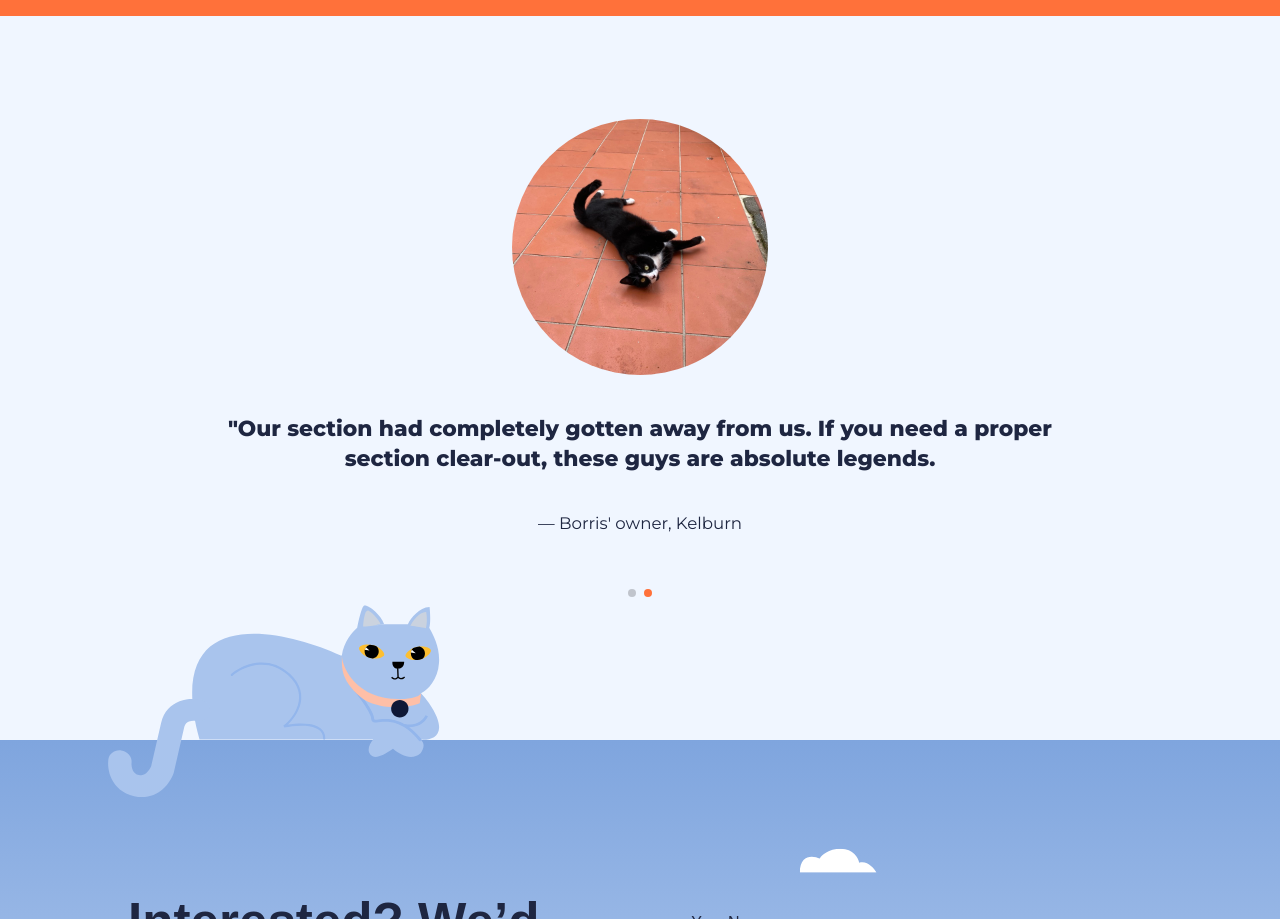
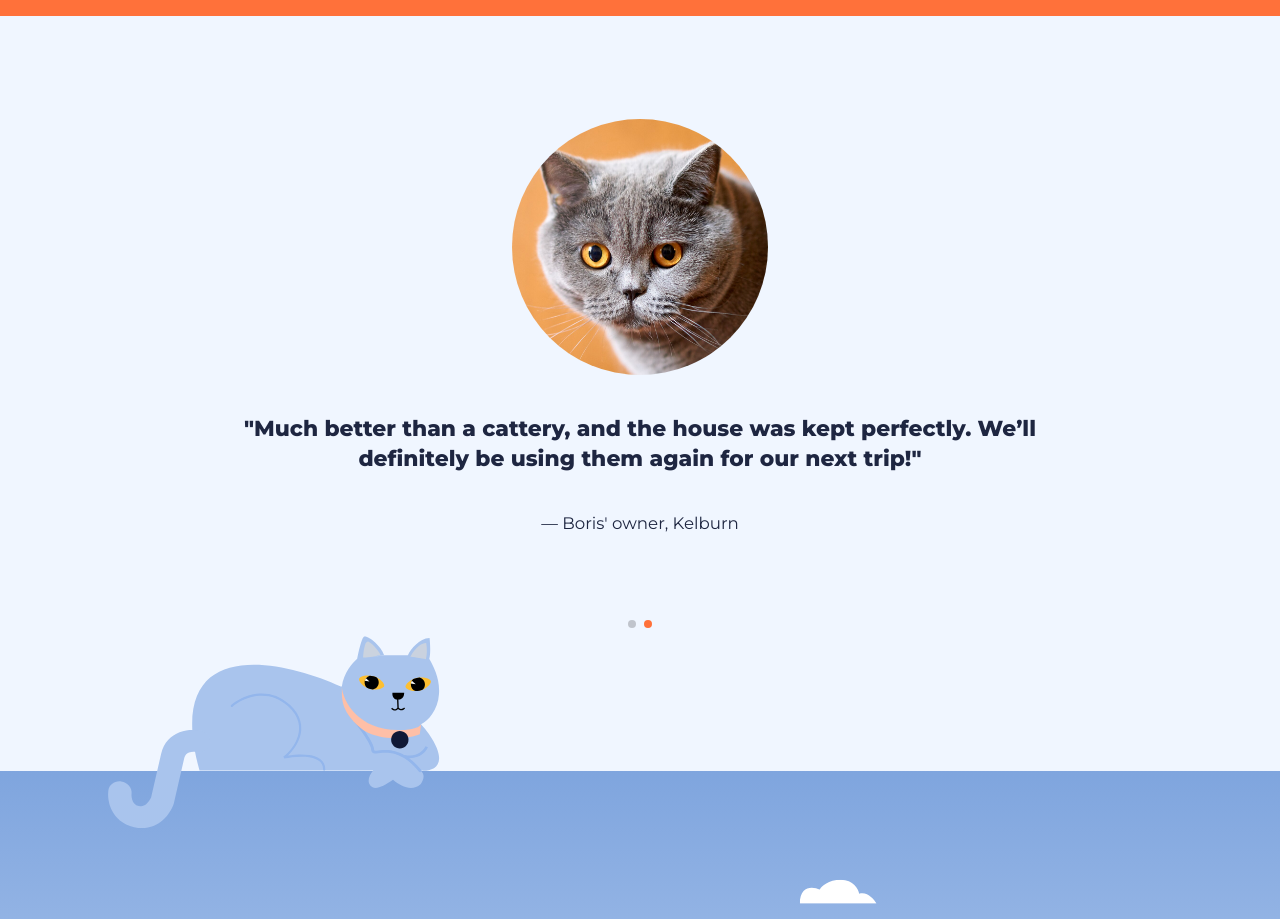
Before and after one commit to jennifer-harper/thehouseminders, a website: page index.html in a window 1280 px wide. Shown: the part 4541-5460 px from the top of the page. Drawn offline with nearby package versions, Linux system fonts and the light colour scheme; a web font is replaced by a local one.

Commit message:
changes and updates

```diff
--- a/index.html
+++ b/index.html
@@ -544,19 +544,19 @@
 
           <div class="swiper-wrapper">
             <!-- Slides -->
-            <div class="swiper-slide flex! flex-col items-center pb-[6vw]">
+            <div class="swiper-slide flex! flex-col items-center pb-[6vw] bg-light">
               <div class="rounded-[100%] overflow-hidden w-[40vw] md:w-[20vw]">
                 <img src="img/pingu.jpg" alt="Cute black and white cat stretched out on terracotta tiles" />
               </div>
-              <p class="h3-style my-[3em] md:my-[3vw]">“Reliable, easy to deal with, and understands what’s needed for rental properties. The garden was sorted quickly and stayed presentable.”</p>
+              <p class="h3-style my-[3em] md:my-[3vw]">“The whole process with these guys was so easy and professional from start to finish — we could actually relax on our holiday knowing everything was in such capable hands.”</p>
               <p>— Pingu's owner, Ngaio</p>
             </div>
-            <div class="swiper-slide flex! flex-col items-center pb-[6vw]">
+            <div class="swiper-slide flex! flex-col items-center pb-[6vw] bg-light">
               <div class="rounded-[100%] overflow-hidden w-[40vw] md:w-[20vw]">
-                <img src="img/pingu.jpg" alt="Cute black and white cat stretched out on terracotta tiles" />
+                <img src="img/boris.jpg" alt="Cute black and white cat stretched out on terracotta tiles" />
               </div>
-              <p class="h3-style my-[3em] md:my-[3vw]">"Our section had completely gotten away from us. If you need a proper section clear-out, these guys are absolute legends.</p>
-              <p>— Borris' owner, Kelburn</p>
+              <p class="h3-style my-[3em] md:my-[3vw]">"Much better than a cattery, and the house was kept perfectly. We’ll definitely be using them again for our next trip!"</p>
+              <p>— Boris' owner, Kelburn</p>
             </div>
           </div>
           <div class="swiper-pagination"></div>
--- a/js/script.js
+++ b/js/script.js
@@ -74,6 +74,7 @@ document.addEventListener('DOMContentLoaded', function () {
 })
 var swiper = new Swiper('.swiper', {
   autoHeight: false,
+  effect: 'fade',
   slidesPerView: 1,
   spaceBetween: 20,
   loop: true,
```
Also changed, not shown: img/boris.jpg (added), src/output.css.
